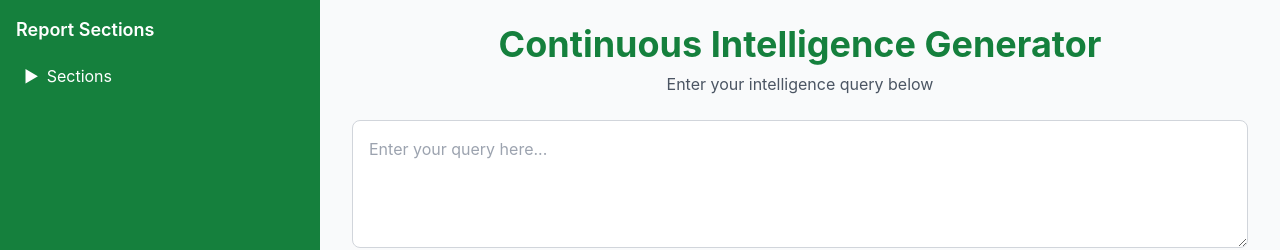
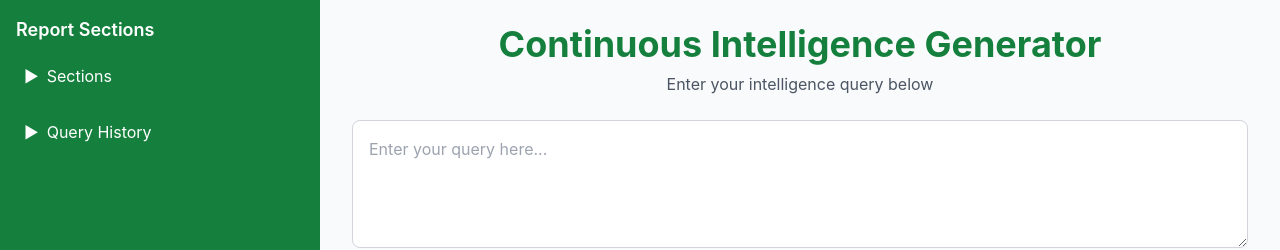
Before and after one commit to Aryangoel225/walter-frontend, a React (Create React App) app: page / in a window 1280 px wide. Shown: the top 250 px of the page. Built offline with nearby package versions, Linux system fonts and the light colour scheme.

Commit message:
queryHistory done

```diff
--- a/src/App.jsx
+++ b/src/App.jsx
@@ -3,6 +3,7 @@ import QueryInput from "./components/QueryInput";
 import TabNavigation from "./components/TabNavigation";
 import ReportContent from "./components/ReportContent";
 import SidebarSections from "./components/SidebarSections";
+import QueryHistory from "./components/QueryHistory";
 import { useState } from "react";
 
 function App() {
@@ -12,6 +13,7 @@ function App() {
   const [sections, setSections] = useState([]);
   const [selectedSectionId, setSelectedSectionId] = useState(null);
   const [viewAllMode, setViewAllMode] = useState(true);
+  const [queryHistory, setQueryHistory] = useState([]);
 
   // Handle section selection from sidebar
   const handleSectionSelect = (sectionId, isViewAllMode) => {
@@ -22,7 +24,7 @@ function App() {
       setTimeout(() => {
         const element = document.getElementById(sectionId);
         if (element) {
-          element.scrollIntoView({ behavior: 'smooth' });
+          element.scrollIntoView({ behavior: "smooth" });
         }
       }, 100);
     } else {
@@ -43,12 +45,21 @@ function App() {
   async function handleQuerySubmit(query) {
     console.log("Submitting query:", query);
     setIsLoading(true);
-    // Simulate API delay
+
+    const id = `query_${Date.now()}`; // Generate once
+    const newQuery = {
+      id,
+      title: query,
+      date: new Date().toISOString(),
+    };
+
+    // Simulate API call
     await new Promise((resolve) => setTimeout(resolve, 1000));
-    setCurrentQueryId(`query_${Date.now()}`);
+
+    setQueryHistory((prev) => [newQuery, ...prev]);
+    setCurrentQueryId(id);
     setActiveTab("report");
 
-    // Simulate getting sections from API
     setSections([
       { id: "section1", title: "Executive Summary" },
       { id: "section2", title: "Key Findings" },
@@ -63,6 +74,20 @@ function App() {
     setActiveTab(newTab);
   }
 
+  function handleQuerySelect(queryId) {
+    setCurrentQueryId(queryId);
+    setActiveTab("report");
+    setSelectedSectionId(null);
+  }
+
+  function handleQueryDelete(queryId) {
+    setQueryHistory((prev) => prev.filter((q) => q.id !== queryId));
+    // If user deletes the currently active query, reset it
+    if (queryId === currentQueryId) {
+      setCurrentQueryId(null);
+    }
+  }
+
   return (
     <div className="flex min-h-screen">
       {/* SideBar */}
@@ -70,6 +95,8 @@ function App() {
         <div className="mb-4">
           <h3 className="text-lg font-semibold">Report Sections</h3>
         </div>
+        {/* Add margin bottom to create space between sections */}
+        <div className="mb-6">
           <SidebarSections
             sections={sections}
             currentQueryId={currentQueryId}
@@ -77,6 +104,13 @@ function App() {
             onViewAllToggle={handleViewAllToggle}
             viewAllMode={viewAllMode}
             selectedSectionId={selectedSectionId}
+          />
+        </div>
+        <QueryHistory
+          queryArray={queryHistory}
+          onQuerySelect={handleQuerySelect}
+          currentQueryId={currentQueryId}
+          onQueryDelete={handleQueryDelete}
         />
       </div>
 
@@ -91,9 +125,9 @@ function App() {
           <ReportContent
             currentQueryId={currentQueryId}
             isLoading={isLoading}
-            sections={sections}              // ← Now passed!
-            selectedSectionId={selectedSectionId}  // ← Now passed!
-            viewAllMode={viewAllMode}        // ← Now passed!
+            sections={sections} // ← Now passed!
+            selectedSectionId={selectedSectionId} // ← Now passed!
+            viewAllMode={viewAllMode} // ← Now passed!
           />
         )}
         {activeTab === "knowledge-graph" && (
--- /dev/null
+++ b/src/components/QueryHistory.jsx
@@ -0,0 +1,101 @@
+import { useState } from "react";
+
+// Utility: truncate long query titles
+const truncate = (text, max = 20) =>
+  text.length > max ? text.slice(0, max) + "..." : text;
+
+// Utility: format timestamp
+const formatDate = (dateStr) =>
+  new Date(dateStr).toLocaleString(undefined, {
+    dateStyle: "short",
+    timeStyle: "short",
+  });
+
+export default function QueryHistory({
+  queryArray = [],
+  onQuerySelect,
+  currentQueryId,
+  onQueryDelete,
+}) {
+  const [isHistoryExpanded, setIsHistoryExpanded] = useState(false);
+
+  const renderEmptyState = () => (
+    <div className="space-y-1">
+      <div
+        onClick={() => setIsHistoryExpanded(!isHistoryExpanded)}
+        className="cursor-pointer flex items-center text-white hover:bg-green-600 px-2 py-1 rounded"
+      >
+        <span className="mr-2">{isHistoryExpanded ? "▼" : "▶"}</span>
+        <span>Query History</span>
+      </div>
+      {isHistoryExpanded && (
+        <div className="text-sm italic opacity-75 ml-6">
+          No Query History yet
+        </div>
+      )}
+    </div>
+  );
+
+  const renderWithData = () => (
+    <div className="space-y-1">
+      {/* Header */}
+      <div
+        onClick={() => setIsHistoryExpanded(!isHistoryExpanded)}
+        className="cursor-pointer flex items-center text-white hover:bg-green-600 px-2 py-1 rounded"
+      >
+        <span className="mr-2">{isHistoryExpanded ? "▼" : "▶"}</span>
+        <span>Query History</span>
+      </div>
+
+      {/* Query List */}
+      {isHistoryExpanded && (
+        <div className="ml-4 mt-2 space-y-1">
+          {queryArray.map((query) => {
+            const isActive = currentQueryId === query.id;
+            return (
+              <div
+                key={query.id}
+                className={`flex items-center justify-between rounded px-2 py-1 ${
+                  isActive
+                    ? "bg-blue-600 text-white"
+                    : "hover:bg-green-600 text-white"
+                }`}
+              >
+                <button
+                  onClick={() => onQuerySelect(query.id)}
+                  className="text-left flex-1 text-sm truncate"
+                  title={query.title}
+                >
+                  <div className="font-medium">
+                    {isActive ? "🟢 " : ""}
+                    {truncate(query.title)}
+                  </div>
+                  <div className="text-xs opacity-75">
+                    {formatDate(query.date)}
+                  </div>
+                </button>
+
+                {onQueryDelete && (
+                  <button
+                    onClick={() => onQueryDelete(query.id)}
+                    className="ml-2 text-xs text-red-300 hover:text-red-500"
+                    title="Delete query"
+                  >
+                    ✕
+                  </button>
+                )}
+              </div>
+            );
+          })}
+        </div>
+      )}
+    </div>
+  );
+
+  // Render based on data
+  return (
+    <div className="flex-1">
+      {queryArray.length === 0 ? renderEmptyState() : renderWithData()}
+    </div>
+  );
+}
```
Lines whose indentation alone changed are shown as unchanged.
